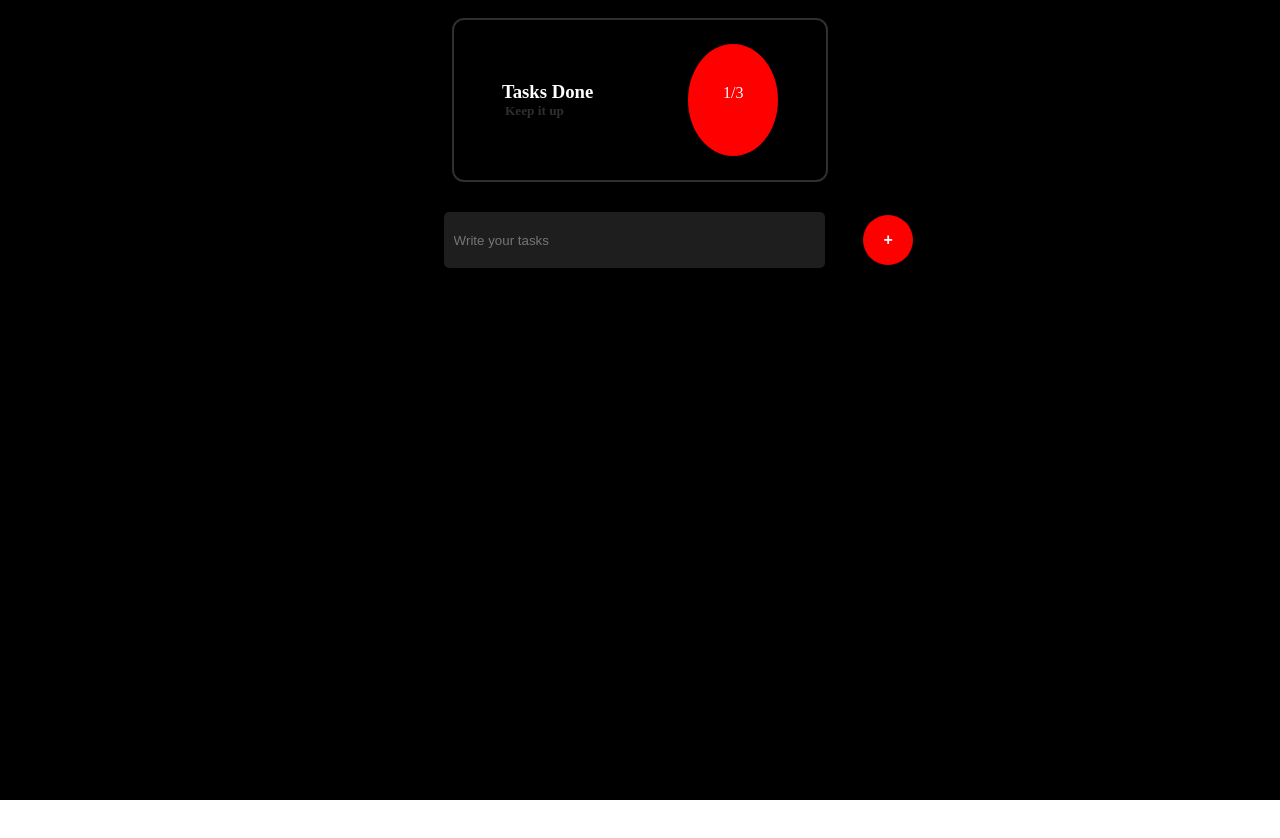
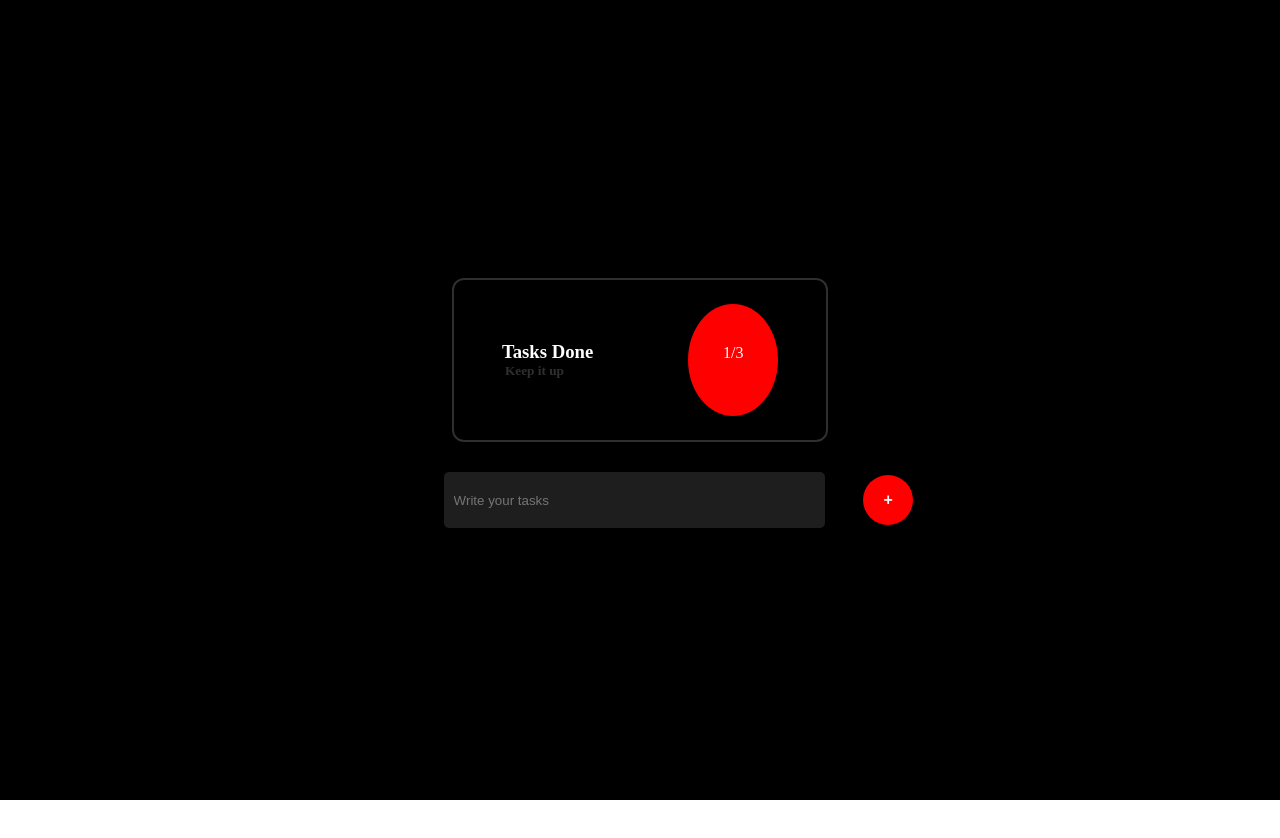
Before and after one commit to jayshreee10/KARO, a React (Vite) app: page / in a window 1280 px wide. Shown: the top 838 px of the page. After the commit the page ends 800 px from the top, so only its background shows below. Built offline with nearby package versions, Linux system fonts and the light colour scheme.

Commit message:
update : ui

```diff
--- a/src/TaskBox.jsx
+++ b/src/TaskBox.jsx
@@ -1,6 +1,5 @@
 import React, { useState } from "react";
 import appColors from "./services/colors";
-import TaskList from "./TaskList";
 import Task from "./task"
 
 function TaskBox() {
@@ -26,7 +25,7 @@ function addTasks(){
         alignItems : "center",
         width : "100vw",
         height:"10vh",
-        // position:"absolute",
+        // position:"fixed",
         // top:"35vh"
 
       }}
@@ -42,6 +41,7 @@ function addTasks(){
             height: "7vh",
             width: "29vw",
             borderRadius: "5px",
+            color:"white",
             marginLeft:"6vw",
             backgroundColor :appColors.secondary,
             border :"none",
--- a/src/TaskList.jsx
+++ b/src/TaskList.jsx
@@ -33,7 +33,7 @@ function TaskList(props) {
       >
         <div
           style={{
-            color: appColors.primary,
+            color: "white",
             margin: "10px",
           }}
         >
--- a/src/TasksCount.jsx
+++ b/src/TasksCount.jsx
@@ -9,8 +9,7 @@ function Count() {
           borderRadius: "12px",
           height: "20vh",
           width: "29vw",
-
-          margin:"5%",
+          // backgroundColor:"blue",
           color: "white",
           display: "flex",
           justifyContent: "space-around",
--- a/src/ToDo.jsx
+++ b/src/ToDo.jsx
@@ -12,7 +12,7 @@ function ToDo() {
         width: "100vw",
         display: "flex",
         flexDirection: "column",
-        justifyContent: "space-around",
+        justifyContent: "center",
         alignItems: "center",
       }}
     >
--- a/src/task.jsx
+++ b/src/task.jsx
@@ -3,7 +3,7 @@ import TaskList from "./TaskList";
 function task(props) {
   const items = props.items;
   return (
-    <div style={{height:"100vh",width:"100vw"}}>
+    <div>
 
       <ul>
         {items.map((item,i)=>{
```
